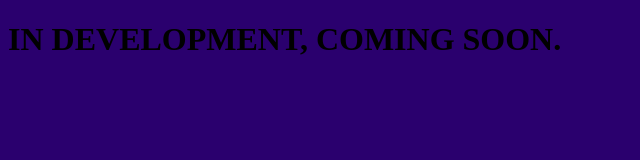
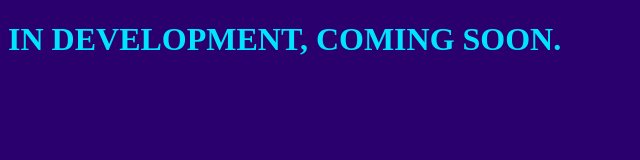
Before and after one commit to NeonSpork/NeonSpork.github.io, a plain HTML site: page index.html in a window 1280 px wide. Shown: the whole page, without its empty margins (0-640 px from the left). Drawn offline with Linux system fonts and the light colour scheme.

Commit message:
fix: missing #

```diff
--- a/index.html
+++ b/index.html
@@ -1,4 +1,4 @@
 <!doctype HTML>
 <html style="background-color: #2a006e;">
-    <h1 style="color: 00e5ff;">IN DEVELOPMENT, COMING SOON.</h1>
+    <h1 style="color: #00e5ff;">IN DEVELOPMENT, COMING SOON.</h1>
 </html>
```
